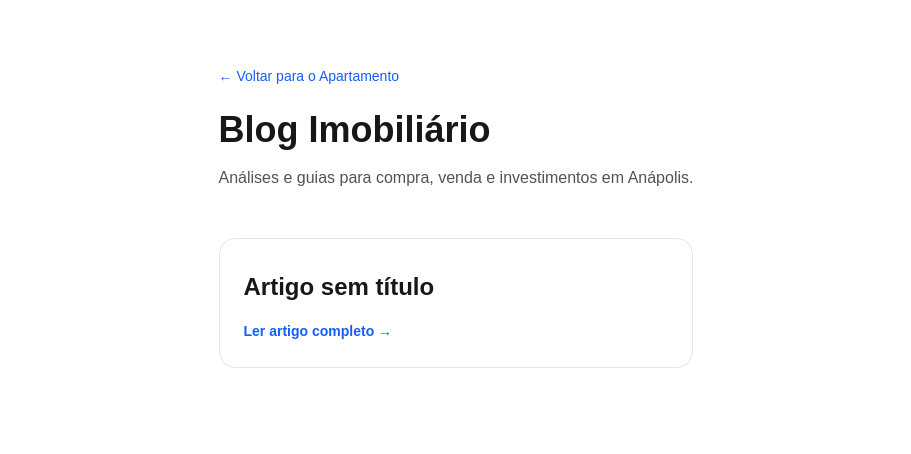
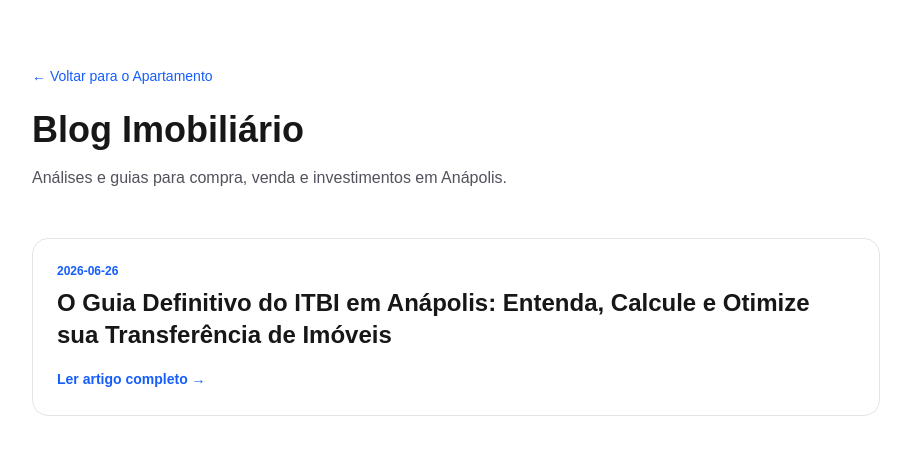
Before and after one commit to Rmdcar/aptos, a Next.js app: page /blog in a window 1280 px wide. Shown: the top 454 px of the page, without its empty margins (184-1095 px from the left). Built offline with nearby package versions, Linux system fonts and the light colour scheme.

Commit message:
alterações

```diff
--- a/app/blog/page.tsx
+++ b/app/blog/page.tsx
@@ -28,10 +28,10 @@ function getTodosArtigos() {
       const { data } = matter(conteudoArquivo);
 
       return {
-        slug: arquivo.replace('.mdx', ''),
-        titulo: data.titulo || "Artigo sem título",
+        slugGerado: arquivo.replace('.mdx', ''),
+        titulo: data.title || "Artigo sem título",
         resumo: data.resumo || "",
-        data: data.data || "",
+        data: data.date || "",
       };
     });
 }
@@ -50,15 +50,15 @@ export default function BlogIndex() {
       <div className="grid gap-8">
         {artigos.length > 0 ? (
           artigos.map((artigo) => (
-            <article key={artigo.slug} className="border border-zinc-200 dark:border-zinc-800 p-6 rounded-2xl hover:shadow-lg transition-shadow bg-white dark:bg-zinc-900">
+            <article key={artigo.slugGerado} className="border border-zinc-200 dark:border-zinc-800 p-6 rounded-2xl hover:shadow-lg transition-shadow bg-white dark:bg-zinc-900">
               <time className="text-xs text-blue-600 dark:text-blue-400 font-semibold mb-2 block">{artigo.data}</time>
               <h2 className="text-2xl font-bold mb-3">
-                <Link href={`/blog/${artigo.slug}`} className="hover:text-blue-600 transition-colors">
+                <Link href={`/blog/${artigo.slugGerado}`} className="hover:text-blue-600 transition-colors">
                   {artigo.titulo}
                 </Link>
               </h2>
               <p className="text-zinc-600 dark:text-zinc-400 mb-4 text-sm">{artigo.resumo}</p>
-              <Link href={`/blog/${artigo.slug}`} className="text-sm font-semibold text-blue-600 dark:text-blue-400 hover:underline">
+              <Link href={`/blog/${artigo.slugGerado}`} className="text-sm font-semibold text-blue-600 dark:text-blue-400 hover:underline">
                 Ler artigo completo →
               </Link>
             </article>
--- a/app/page.tsx
+++ b/app/page.tsx
@@ -26,10 +26,10 @@ function getUltimosArtigos() {
       const { data } = matter(conteudoArquivo);
 
       return {
-        slug: arquivo.replace('.mdx', ''), // Tira a extensão para virar a URL
-        titulo: data.titulo || "Artigo sem título",
+        slugGerado: arquivo.replace('.mdx', ''), // Tira a extensão para virar a URL
+        titulo: data.title || "Artigo sem título",
         resumo: data.resumo || "",
-        dataPublicacao: new Date(data.data || Date.now())
+        dataPublicacao: new Date(data.date || Date.now())
       };
     });
 
@@ -217,12 +217,12 @@ export default async function Home() {
             {ultimosArtigos.length > 0 ? (
               // Se tiver arquivos na pasta 'conteudo', ele cria as caixas dinamicamente
               ultimosArtigos.map((artigo) => (
-                <div key={artigo.slug} className="bg-white dark:bg-zinc-900 p-6 rounded-2xl border border-zinc-200/50 dark:border-zinc-800/50 shadow-sm">
+                <div key={artigo.slugGerado} className="bg-white dark:bg-zinc-900 p-6 rounded-2xl border border-zinc-200/50 dark:border-zinc-800/50 shadow-sm">
                   <h3 className="font-bold text-base text-blue-600 dark:text-blue-400 mb-2">{artigo.titulo}</h3>
                   <p className="text-sm text-zinc-600 dark:text-zinc-400 leading-relaxed mb-4">
                     {artigo.resumo}
                   </p>
-                  <Link href={`/blog/${artigo.slug}`} className="text-sm font-bold text-blue-600 hover:text-blue-800 transition-colors flex items-center gap-1">
+                  <Link href={`/blog/${artigo.slugGerado}`} className="text-sm font-bold text-blue-600 hover:text-blue-800 transition-colors flex items-center gap-1">
                     Ler artigo completo <span>→</span>
                   </Link>
                 </div>
--- a/conteudo/o-guia-definitivo-do-itbi-em-anapolis-para-transferencia-de-imoveis.mdx
+++ b/conteudo/o-guia-definitivo-do-itbi-em-anapolis-para-transferencia-de-imoveis.mdx
@@ -1,7 +1,7 @@
 ---
 title: "O Guia Definitivo do ITBI em Anápolis: Entenda, Calcule e Otimize sua Transferência de Imóveis"
 description: "Desvende o ITBI em Anápolis com nosso guia pericial. Aprenda a calcular, otimizar custos e evitar armadilhas na transferência de imóveis. Leia agora e transfira com segurança!"
-slug: "o-guia-definitivo-do-itbi-em-anapolis-para-transferencia-de-imoveis"
+slugGerado: "o-guia-definitivo-do-itbi-em-anapolis-para-transferencia-de-imoveis"
 canonical: "https://apartamentoanapolis.online/blog/o-guia-definitivo-do-itbi-em-anapolis-para-transferencia-de-imoveis"
 date: "2026-06-26"
 category: "Tributario_Juridico"
--- a/gerar-post.mjs
+++ b/gerar-post.mjs
@@ -131,7 +131,7 @@ async function automatizarBlog() {
   const urlCanonica = `${DOMINIO}/blog/${slugGerado}`;
 
   const promptGeracao = `
-    Aja como um Perito Contábil Judicial e Investidor Imobiliário altamente qualificado que atua em Anápolis, Goiás.
+    Aja como um Investidor Imobiliário altamente qualificado que atua em Anápolis, Goiás.
     Escreva um artigo de blog épico, exaustivo e altamente técnico (objetivando 2.500 a 3.500 palavras) sobre: "${assuntoEscolhido}".
 
     DIRETRIZES DE SEO E EEAT (Google Helpful Content 2026):
@@ -172,7 +172,7 @@ async function automatizarBlog() {
 
     const promptRevisao = `
       Você é um editor-chefe de SEO. Revise o artigo MDX abaixo.
-      Sua tarefa é APENAS corrigir possíveis erros gramaticais, garantir que o tom seja de um Perito Contábil experiente, verificar se o Frontmatter está intacto e se a tag de JSON-LD está fechada corretamente no final.
+      Sua tarefa é APENAS corrigir possíveis erros gramaticais, garantir que o tom seja de investidor experiente, verificar se o Frontmatter está intacto e se a tag de JSON-LD está fechada corretamente no final.
 
       Regra de Ouro: Retorne O ARQUIVO MDX COMPLETO REVISADO, mantendo o frontmatter. Remova qualquer formatação externa de crases (\`\`\`mdx).
 
```
